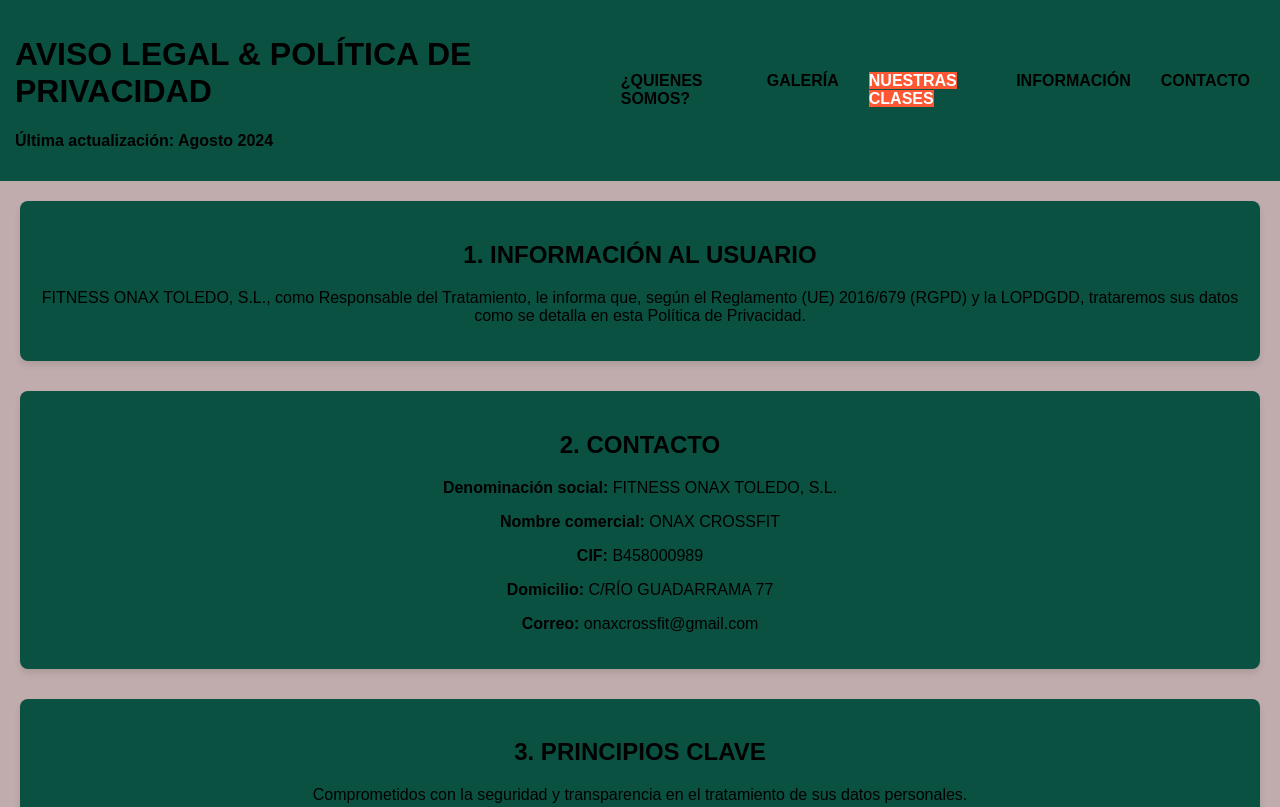
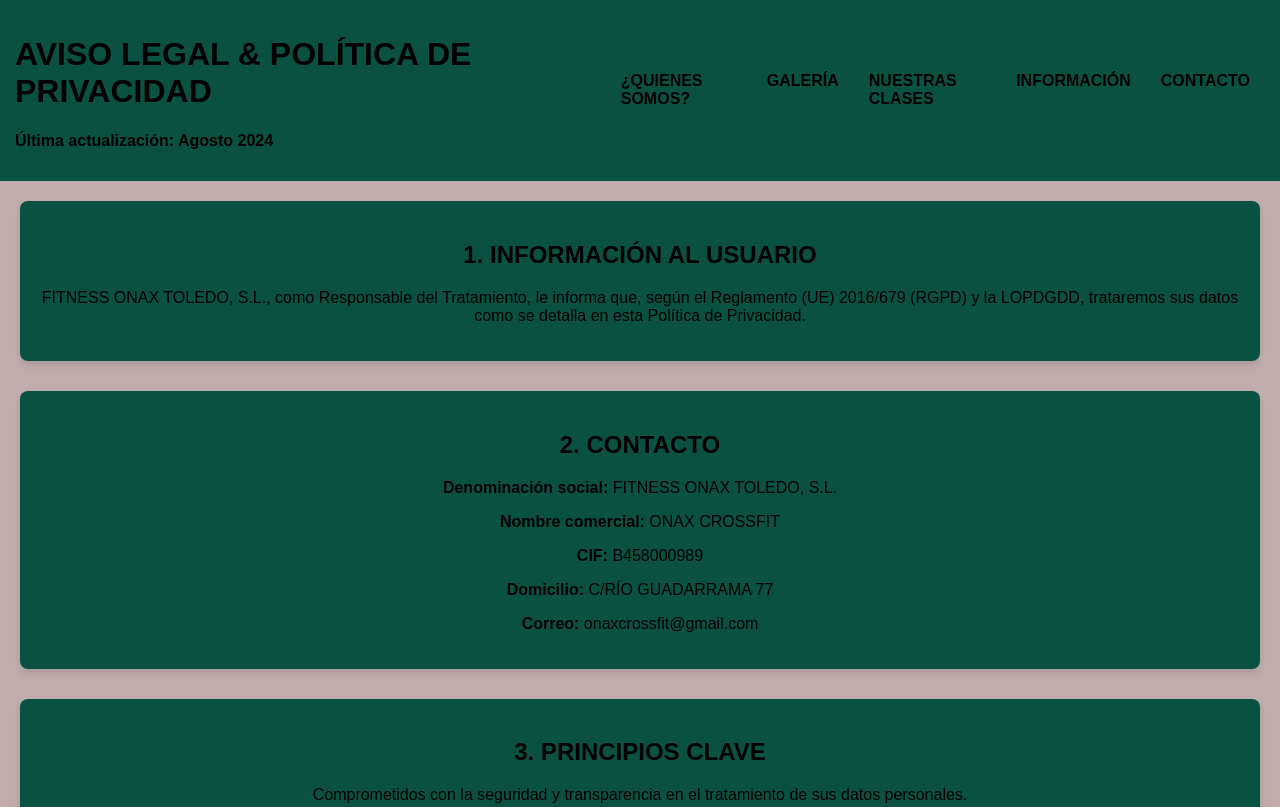
Before and after one commit to onaxjose/onaxjose.github.io, a plain HTML site: page views/politica_privacidad.html in a window 1280 px wide. Shown: the top 807 px of the page. Drawn offline with Linux system fonts and the light colour scheme.

Commit message:
politica_privacidad.html

```diff
--- a/views/politica_privacidad.html
+++ b/views/politica_privacidad.html
@@ -16,7 +16,7 @@
             <ul>
                 <li><a href="../index.html">¿QUIENES SOMOS?</a></li>
                 <li><a href="galeria.html">GALERÍA</a></li>
-                <li><a href="productos.html" class="active">NUESTRAS CLASES</a></li>
+                <li><a href="productos.html">NUESTRAS CLASES</a></li>
                 <li><a href="presupuesto.html">INFORMACIÓN</a></li>
                 <li><a href="contacto.html">CONTACTO</a></li>
             </ul>
```
